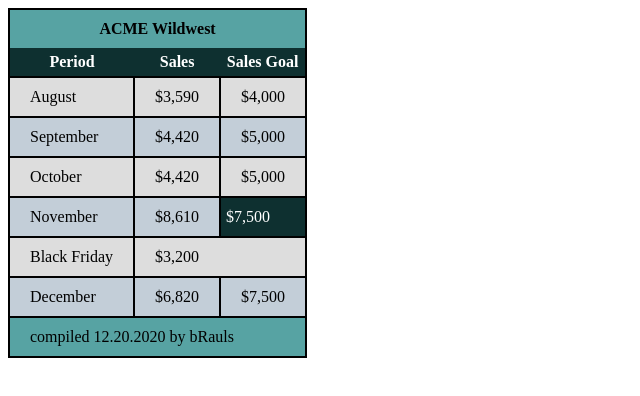
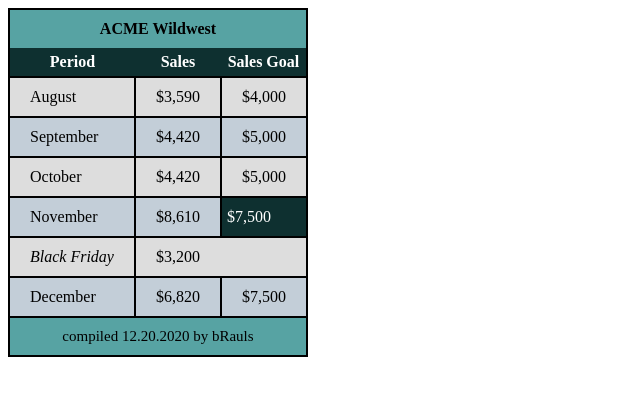
Before and after one commit to Nwasir/WDD230, a plain HTML site: page lesson08/tablebuild.html in a window 1280 px wide. Shown: the whole page, without its empty margins (0-640 px from the left). Drawn offline with Linux system fonts and the light colour scheme.

Commit message:
table build

```diff
--- a/lesson08/css/tablebuild.css
+++ b/lesson08/css/tablebuild.css
@@ -22,3 +22,7 @@ tr:nth-child(odd) {
 background-color: rgb(87, 163, 163);
 
   }
+  tfoot tr td{
+    text-align: center;
+    font-size: 15px;
+  }
--- a/lesson08/tablebuild.html
+++ b/lesson08/tablebuild.html
@@ -47,7 +47,7 @@
 
         </tr>
         <tr>
-          <td>Black Friday</td>
+          <td><i>Black Friday</i></td>
           <td colspan="2">$3,200</td>
 
         </tr>
```
